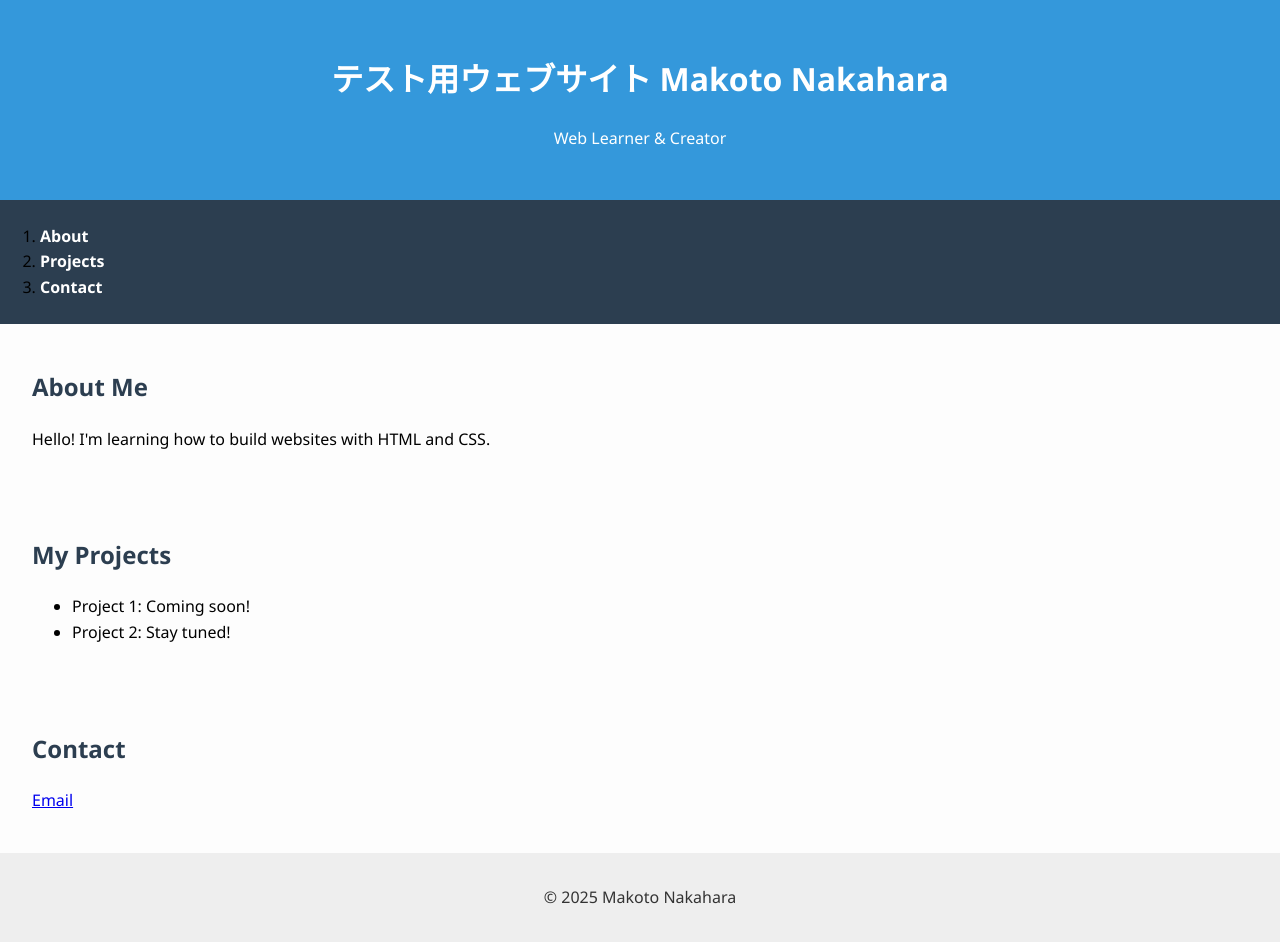
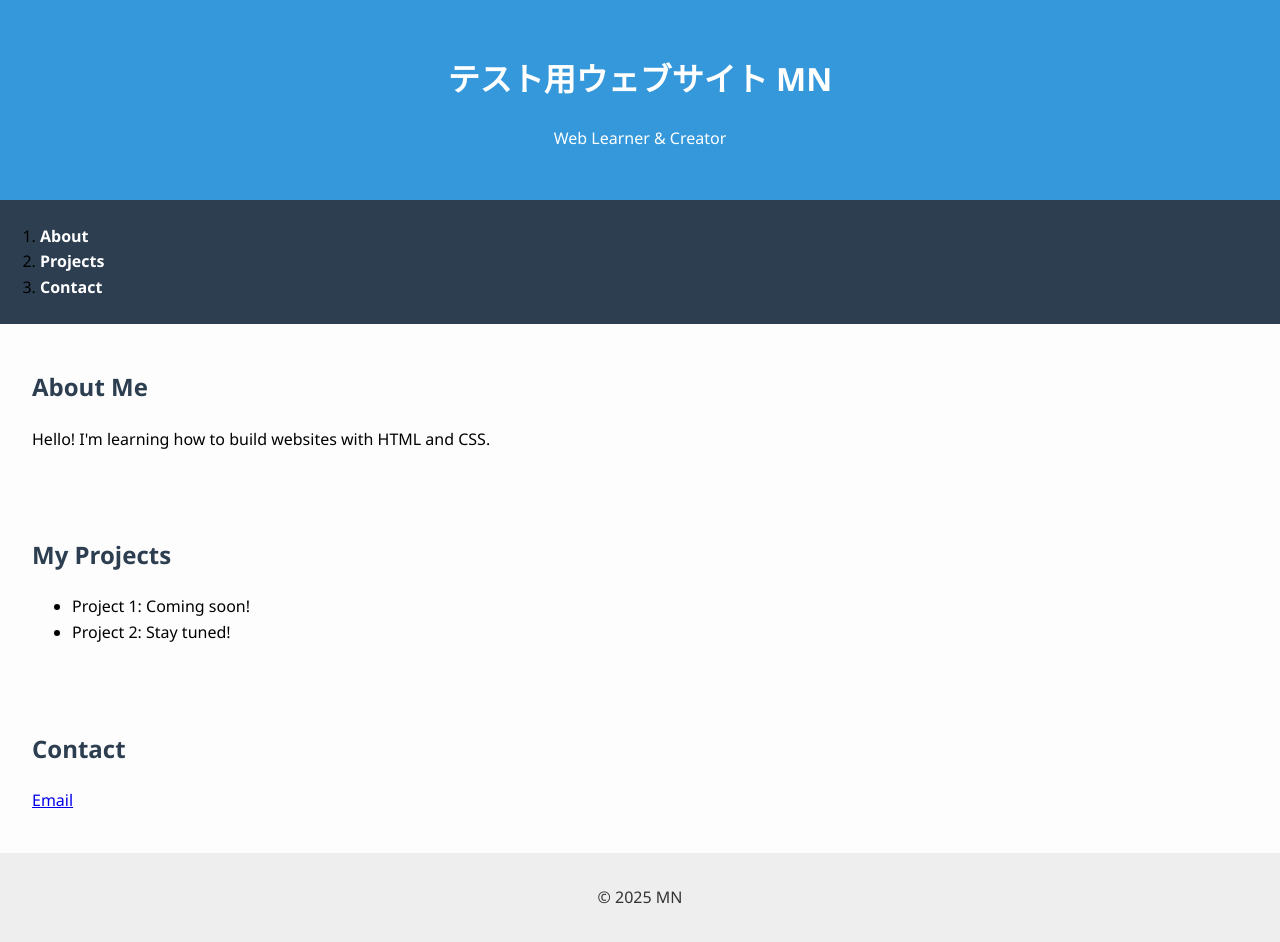
Before and after one commit to makotuoogle/my-portfolio-site, a plain HTML site: page index.html in a window 1280 px wide. Drawn offline with Linux system fonts and the light colour scheme.

Commit message:
Update index.html

```diff
--- a/index.html
+++ b/index.html
@@ -7,7 +7,7 @@
 </head>
 <body>
   <header>
-    <h1>テスト用ウェブサイト Makoto Nakahara</h1>
+    <h1>テスト用ウェブサイト MN</h1>
     <p>Web Learner & Creator</p>
   </header>
     <nav>
@@ -37,7 +37,7 @@
   </section>
 
   <footer>
-    <p>© 2025 Makoto Nakahara</p>
+    <p>© 2025 MN</p>
   </footer>
 </body>
 
```
